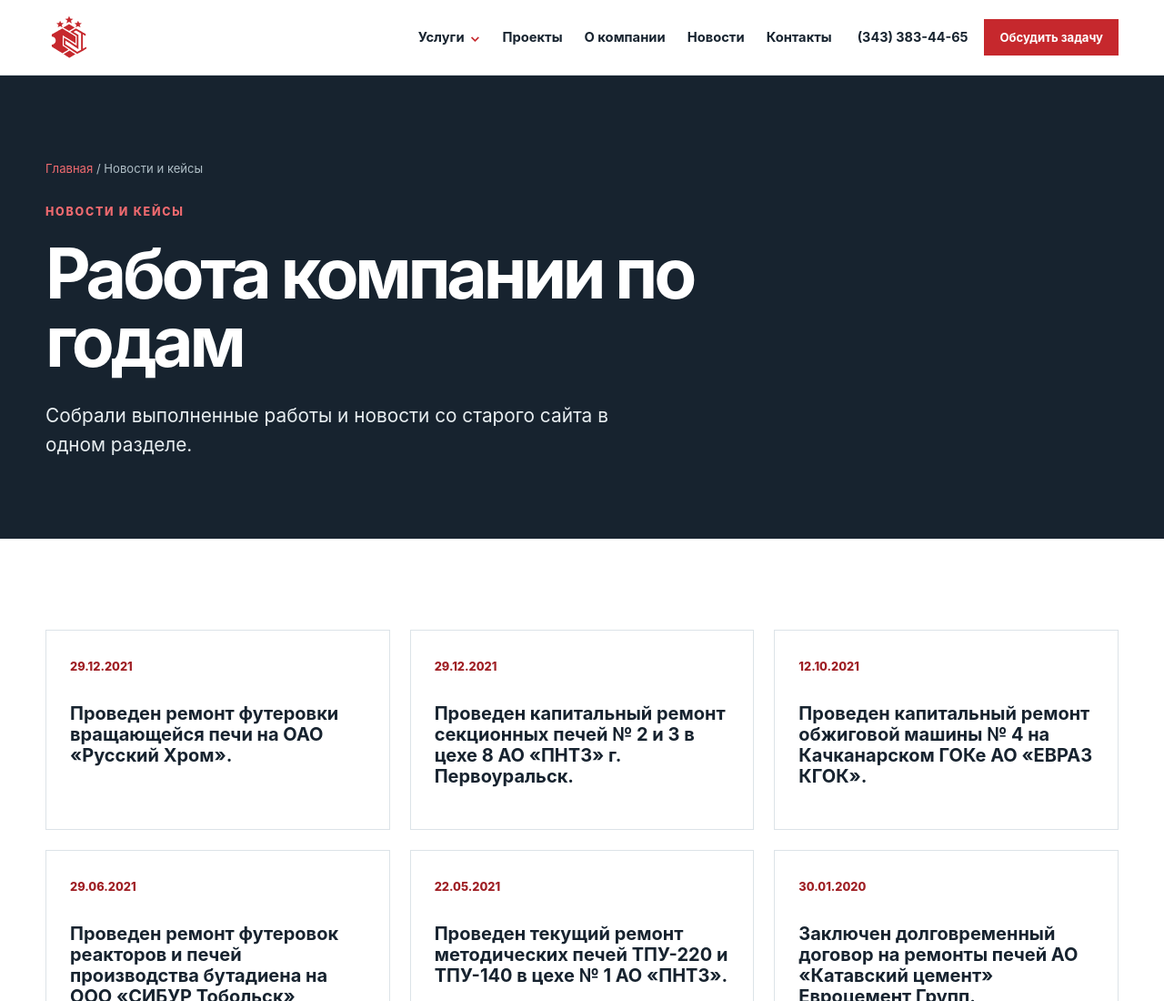
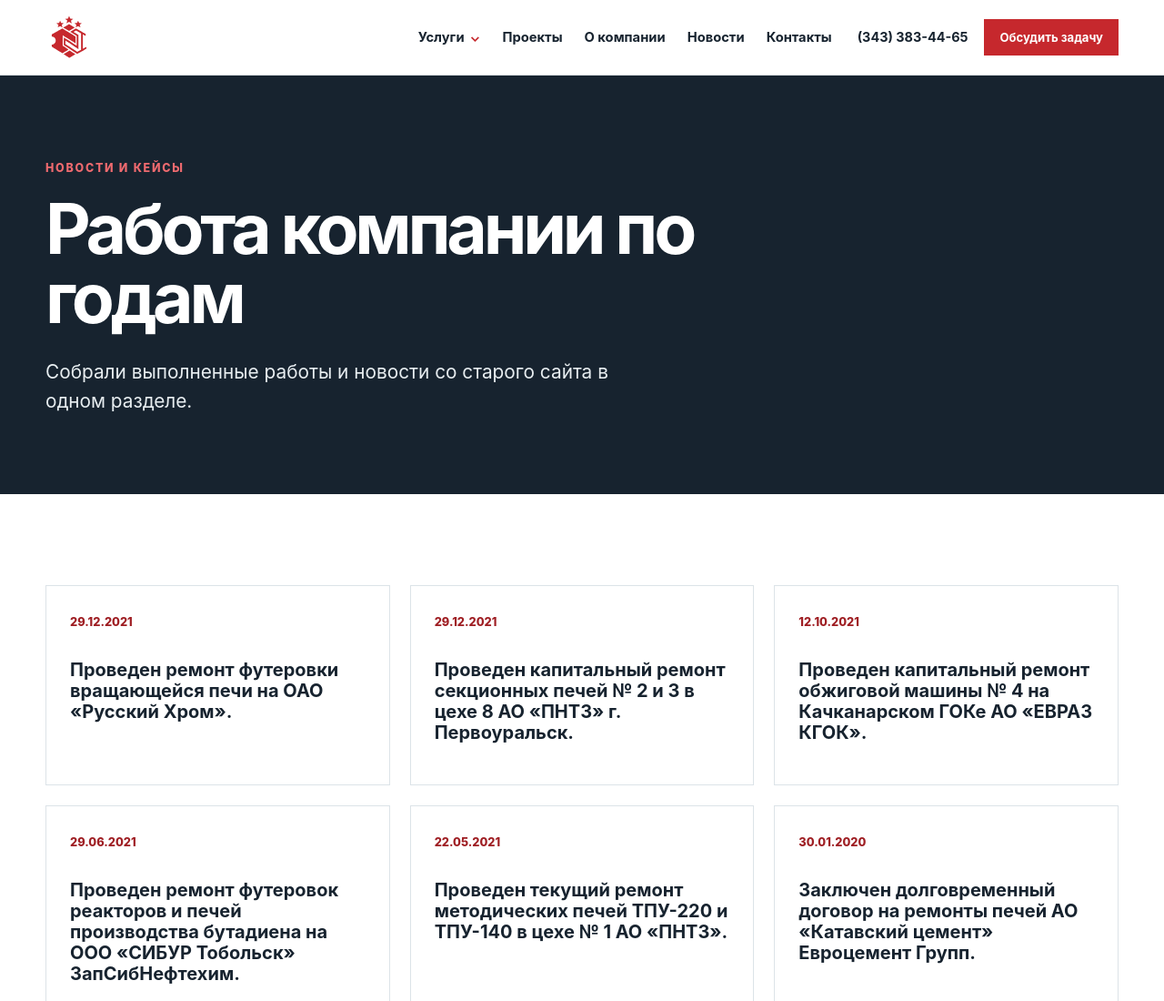
Before and after one commit to pltnkve/politon, an Astro site: page /news in a window 1280 px wide. Shown: the top 1100 px of the page at 91% size. Built offline with nearby package versions, Linux system fonts and the light colour scheme; Astro itself is replaced by a stand-in of ours.

Commit message:
remove breadcrumbs

```diff
--- a/src/components/PageHero.astro
+++ b/src/components/PageHero.astro
@@ -10,7 +10,6 @@ const { kicker, title, lead } = Astro.props;
 
 <section class="page-hero">
     <div class="container">
-        <p class="breadcrumbs"><a href="/">Главная</a> / {kicker}</p>
         <p class="eyebrow">{kicker}</p>
         <h1>{title}</h1>
         <p class="hero-lead">{lead}</p>
--- a/src/styles/global.css
+++ b/src/styles/global.css
@@ -107,8 +107,6 @@ img { display: block; max-width: 100%; }
 .page-hero { padding: 92px 0 86px; color: #fff; background: var(--ink); }
 .page-hero h1 { max-width: 900px; margin: 0; font-size: clamp(2.7rem, 6vw, 5.4rem); line-height: .98; letter-spacing: -.055em; }
 .page-hero .hero-lead { margin-bottom: 0; }
-.breadcrumbs { margin: 0 0 28px; color: #aebdc5; font-size: .82rem; }
-.breadcrumbs a { color: #ef6a6f; }
 .content-grid { display: grid; grid-template-columns: repeat(3, 1fr); gap: 1px; background: var(--line); border: 1px solid var(--line); }
 .feature-card { min-height: 200px; padding: 28px; background: var(--white); }
 .feature-card:nth-child(3n+2) { background: #f8fafb; }
```
